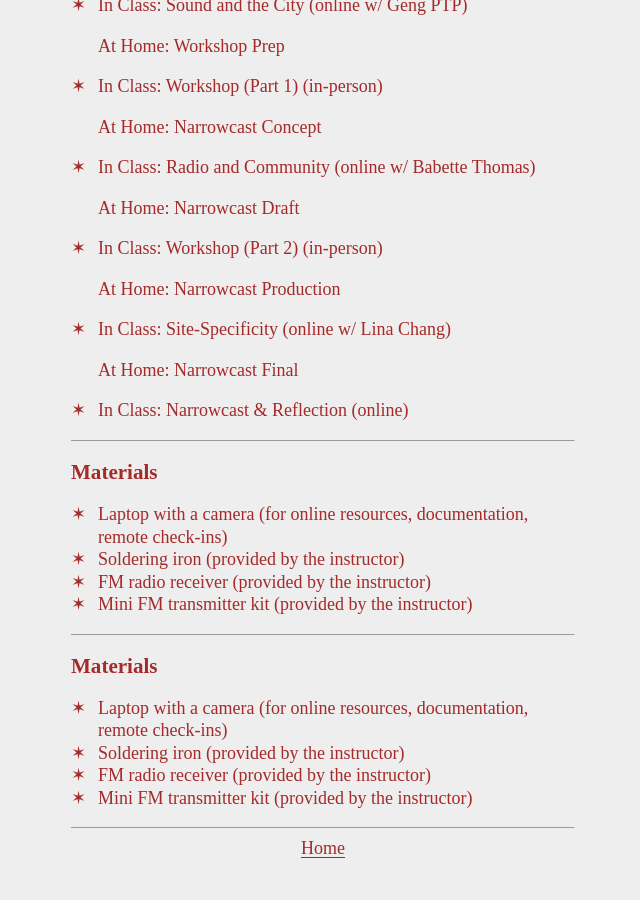
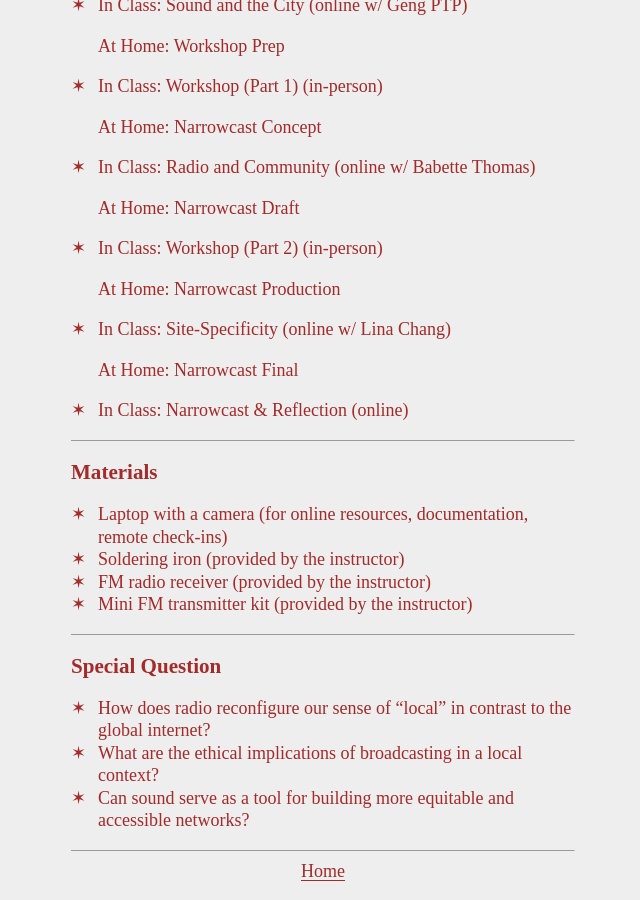
Before and after one commit to bryantwells/rr25, a Jekyll site: the page built from _pages/syllabus.md, in a window 1280 px wide and 900 px high, scrolled down 1448 px. Shown: the whole window, without its empty margins (317-957 px from the left). Built offline with Jekyll 4.4.1, drawn with Linux system fonts in a browser that asks for light colours; before the commit the page ends 2326 px from its top, so only the background shows below that.

Commit message:
syllaubs update

```diff
--- a/_pages/syllabus.md
+++ b/_pages/syllabus.md
@@ -81,9 +81,8 @@ Students will build their own transmitters, capable of transmitting within a ~1
 
 ---
 
-### Materials
+### Special Question
 
-- Laptop with a camera (for online resources, documentation, remote check-ins)
-- Soldering iron (provided by the instructor)
-- FM radio receiver (provided by the instructor)
-- Mini FM transmitter kit (provided by the instructor)
+- How does radio reconfigure our sense of "local" in contrast to the global internet?
+- What are the ethical implications of broadcasting in a local context?
+- Can sound serve as a tool for building more equitable and accessible networks?
```
